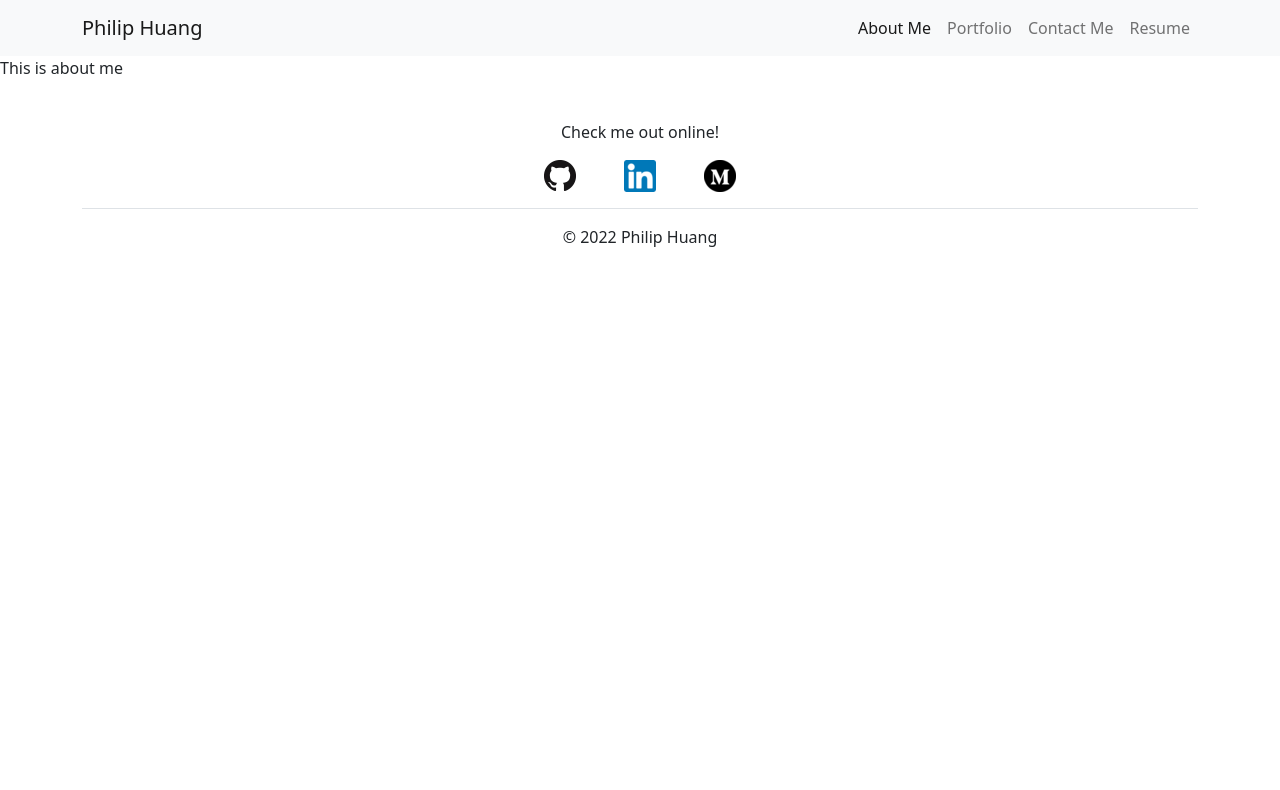
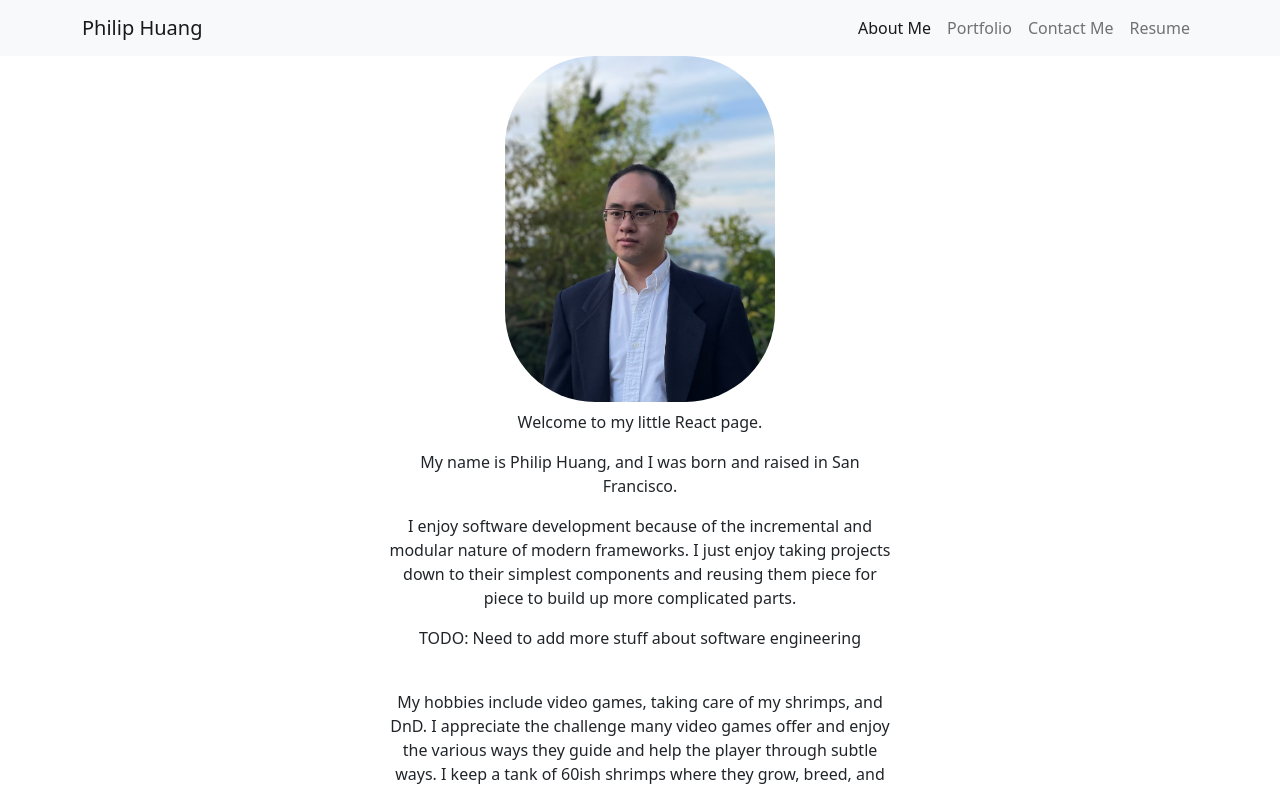
Before and after one commit to PhilipHuang2/React-Profile, a React (Create React App) app: page / in a window 1280 px wide. Shown: the top 790 px of the page. Built offline with nearby package versions, Linux system fonts and the light colour scheme.

Commit message:
added ABOUT ME section

```diff
--- a/src/Component/AboutMe.js
+++ b/src/Component/AboutMe.js
@@ -1,5 +1,43 @@
+import Profile from './images/Profile.jpg'
+
+const style ={
+    profilePic:{
+        borderRadius:90,
+        display: "block",
+        marginRight: "auto",
+        marginLeft: "auto"
+    },
+    aboutMeText: {
+        textAlign: "textCenter"
+    }
+}
 export default function AboutMe(){
     return(
-        <p>This is about me</p>
+        <div>
+             <img className="text-center" style={style.profilePic} width="270px" src={Profile} alt="This is me"/>
+             <div className='text-center my-2' style={{marginLeft: "30%", marginRight: "30%"}}>
+                <p>
+                Welcome to my little React page.
+                </p>
+                <p>
+                    My name is Philip Huang, and I was born and raised in San Francisco.
+                </p>
+
+                <p>
+                   I enjoy software development because of the incremental and modular nature of modern frameworks.  I just enjoy taking projects down to their simplest components and reusing them piece for piece to build up more complicated parts.
+                </p>
+                <p>
+                TODO:
+                    Need to add more stuff about software engineering
+                </p>
+
+                <br className=''/>
+                <p>
+                    My hobbies include video games, taking care of my shrimps, and DnD.  I appreciate the challenge many video games offer and enjoy the various ways they guide and help the player through subtle ways.  I keep a tank of 60ish shrimps where they grow, breed, and lay eggs within a short lifespan of 6 months.  I enjoy watch them change and develop over time, and seeing the bunch of them move around and interact with each other.  And finally I used to host a campaign for D&D for my friends in college, where I would build a world of monster and villains, heroes and kings where they would tell the stories of their characters.  I enjoyed watching them approach every challenge and overcome every hurdle.  I would want to host another someday when I get the time.
+                </p>
+
+             </div>
+        </div>
+
     )
 }
```
Also changed, not shown: src/Component/images/Profile.jpg (added).
